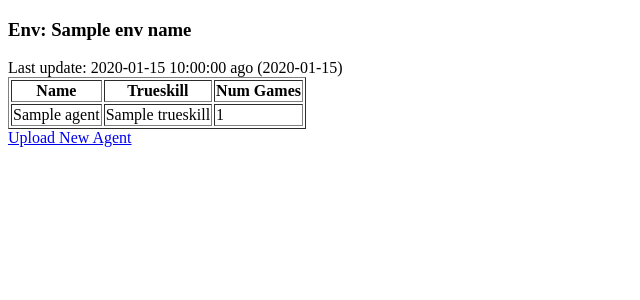
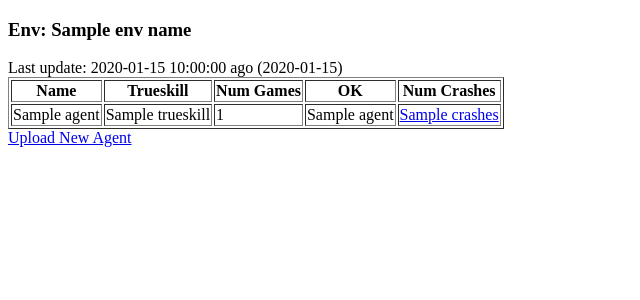
Before and after one commit to goldenratio1618/MinionsAI, a Flask app: template scoreboard-lite/templates/env.html in a window 1280 px wide. Shown: the top 300 px of the page, without its empty margins (0-640 px from the left). Run offline with Flask 2, Linux system fonts and the light colour scheme; the template is opened without the code that fills it: most values are stand-ins (such as "Sample title", 1, 10 or a date in 2020).

Commit message:
stack traces

```diff
--- a/minionsai/trueskill_worker.py
+++ b/minionsai/trueskill_worker.py
@@ -31,7 +31,7 @@ def read_scores(env_dir):
         if header != ['name', 'trueskill', 'trueskill_sigma', 'games_played', 'ok', 'crashes']:
             raise Exception(f"Unexpected header in {scores_file}: {header}")
         scores = list(reader)
-    scores = [{'name': s[0], 'trueskill': float(s[1]), 'trueskill_sigma': float(s[2]), 'games_played': int(s[3]), 'load_ok': s[4], 'crashes': int(s[5])} for s in scores]
+    scores = [{'name': s[0], 'trueskill': float(s[1]), 'trueskill_sigma': float(s[2]), 'games_played': int(s[3]), 'ok': s[4], 'crashes': int(s[5])} for s in scores]
     last_update = datetime.datetime.fromtimestamp(os.path.getmtime(scores_file))
     return scores, last_update
 
--- a/scoreboard-lite/app.py
+++ b/scoreboard-lite/app.py
@@ -40,16 +40,18 @@ def env_view(env_name):
     agents = [a for a in agents if os.path.isdir(os.path.join(env_dir(env_name), a))]
     scores, last_update = read_scores(env_dir(env_name))
     agent_names = [a['name'] for a in scores]
-    agents = [[agent['name'], f"{agent['trueskill']:.1f}", agent['games_played']] for agent in sorted(scores, key = lambda x: x['trueskill'], reverse=True)]
+    agents = [[agent['name'], f"{agent['trueskill']:.1f}", agent['games_played'], agent['ok'], agent['crashes']] for agent in sorted(scores, key = lambda x: x['trueskill'], reverse=True)]
     for agent in list_agents(env_name):
         if agent not in agent_names:
-            agents.append([agent, "N/A", 0])
+            agents.append([agent, "N/A", 0, "N/A", "N/A"])
 
     # Calculate last updaet time of the file
     if last_update is not None:
         time_since_last_update = format_timedelta(datetime.datetime.now() - last_update)
+        last_update = last_update.strftime("%Y-%m-%d %H:%M:%S")
     else:
         time_since_last_update = "N/A"
+        last_update = "N/A"
 
     return render_template('env.html', env_name=env_name, agents=agents, last_update=last_update, time_since_last_update=time_since_last_update)
 
@@ -86,6 +88,14 @@ def upload(env_name, error=''):
             return redirect(url_for('env_view', env_name=env_name))
     return render_template('agent_upload.html', error=error)
 
+@app.route("/env/<env_name>/agent/<agent_name>/crashes")
+def agent_crashes(env_name, agent_name):
+    all_files = os.listdir(os.path.join(env_dir(env_name), agent_name))
+    crashes = [f for f in all_files if 'stacktrace' in f]
+    crashes.sort(key = lambda x: x.rsplit('_', 1)[1], reverse=True)
+    latest_3_with_contents = [(f, open(os.path.join(env_dir(env_name), agent_name, f)).read()) for f in crashes[:3]]
+    return render_template('agent_crashes.html', env_name=env_name, agent_name=agent_name, crashes=latest_3_with_contents, num_crashes=len(crashes))
+
 if __name__ == '__main__':
     verify_envs_setup()
     app.run(debug=True)
--- a/scoreboard-lite/templates/env.html
+++ b/scoreboard-lite/templates/env.html
@@ -6,7 +6,7 @@
       <h3>
         Env: {{env_name}}
       </h3>
-      Last update: {{time_since_last_update}} ago ({{last_update.strftime('%Y-%m-%d %H:%M:%S')}})
+      Last update: {{time_since_last_update}} ago ({{last_update}})
 
 
       <table border="1px solid black">
@@ -15,14 +15,18 @@
                <th>Name</th>
                <th>Trueskill</th>
                <th>Num Games</th>
+               <th>OK</th>
+               <th>Num Crashes</th>
             </tr>
          </thead>
          <tbody>
-            {% for agent, trueskill, num_games in agents %}
+            {% for agent, trueskill, num_games, ok, crashes in agents %}
                <tr>
                   <td> {{ agent }}</td>
                   <td> {{ trueskill }}</td>
                   <td> {{ num_games }}</td>
+                  <td> {{ ok }}</td>
+                  <td> <a href="agent/{{agent}}/crashes">{{ crashes }}</href></td>
                </tr>
             {% endfor %}
          </tbody>
```
Also changed, not shown: scoreboard-lite/templates/agent_crashes.html (added, +18 -0 lines).
